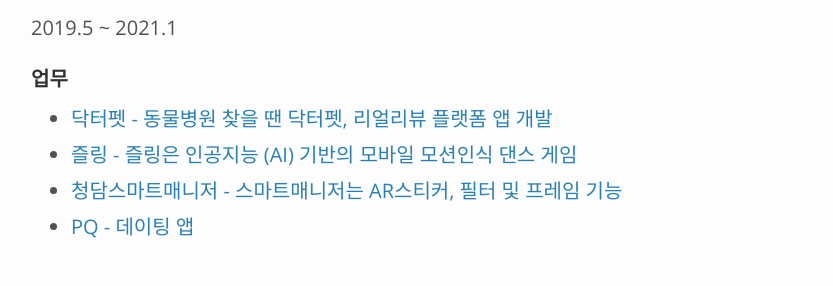
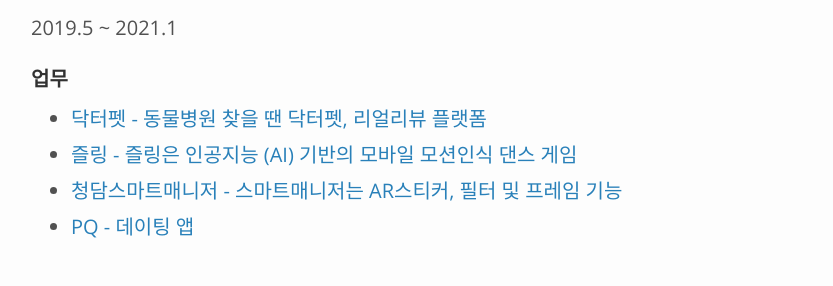
Before and after one commit to jangjang4180/jangjang4180.github.io, a Jekyll site: the page built from index.md, in a window 1280 px wide and 900 px high, scrolled down 1035 px. Shown: the part 155-441 px from the top of the window, without its empty margins (209-1042 px from the left). Built offline with Jekyll 4.4.1, drawn with Linux system fonts in a browser that asks for light colours; some of the changed text lies outside the part shown.

Commit message:
텍스트 수정

```diff
--- a/_includes/devrider.md
+++ b/_includes/devrider.md
@@ -1,7 +1,7 @@
 2019.5 ~ 2021.1
 
 #### 업무
-* [닥터펫 - 동물병원 찾을 땐 닥터펫, 리얼리뷰 플랫폼 앱 개발](/projects/app/drpet.html)
+* [닥터펫 - 동물병원 찾을 땐 닥터펫, 리얼리뷰 플랫폼](/projects/app/drpet.html)
 * [즐링 - 즐링은 인공지능 (AI) 기반의 모바일 모션인식 댄스 게임](/projects/app/zling.html)
 * [청담스마트매니저 - 스마트매니저는 AR스티커, 필터 및 프레임 기능](/projects/app/smartmanager.html)
 * [PQ - 데이팅 앱](/projects/app/pq.html)
--- a/_includes/projects.md
+++ b/_includes/projects.md
@@ -1,7 +1,7 @@
 
 ### 앱
 * [인버즈 - 인테리어 자재/시공 B2B 솔루션](/projects/app/inbuzz.html)
-* [닥터펫 - 동물병원 찾을 땐 닥터펫, 리얼리뷰 플랫폼 앱 개발](/projects/app/drpet.html)
+* [닥터펫 - 동물병원 찾을 땐 닥터펫, 리얼리뷰 플랫폼](/projects/app/drpet.html)
 * [즐링 - 인공지능 (AI) 기반의 모바일 모션인식 댄스 게임](/projects/app/zling.html)
 * [청담스마트매니저 - AR스티커, 필터 및 프레임 기능](/projects/app/smartmanager.html)
 * [PQ - 데이팅 앱](/projects/app/pq.html)
```
